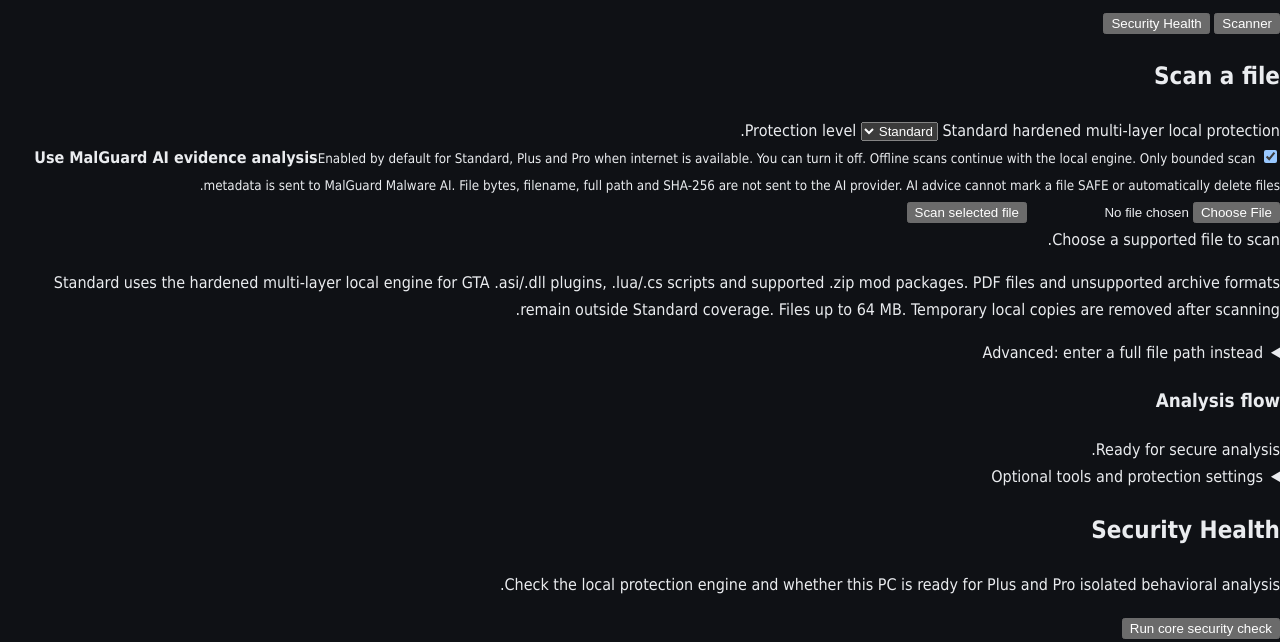
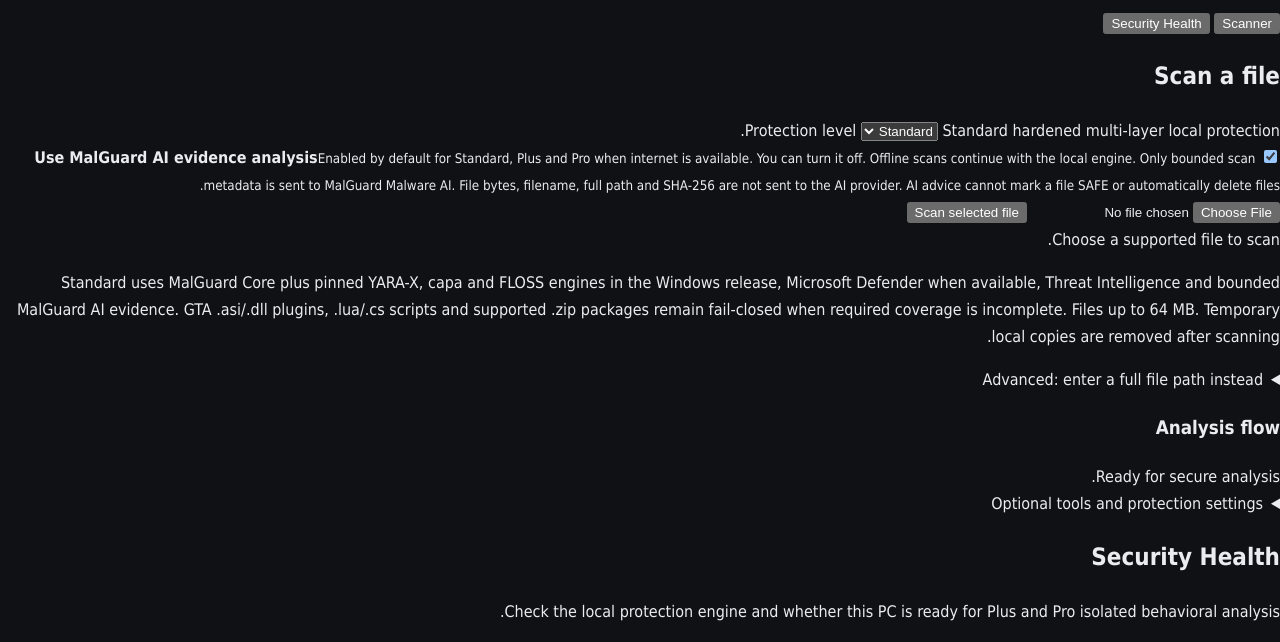
Before and after one commit to MalGuard/malguard-core, a website: page desktop-app/public/index.html in a window 1280 px wide. Shown: the part 133-775 px from the top of the page. Drawn offline with Linux system fonts and the light colour scheme; no server answers.

Commit message:
Multi-engine UI: document real engine stack

```diff
--- a/desktop-app/public/index.html
+++ b/desktop-app/public/index.html
@@ -47,7 +47,7 @@
         <summary>Scan diagnostics</summary>
         <pre id="modelDiagnosticsOut">No diagnostic data yet.</pre>
       </details>
-      <p class="muted">Standard uses the hardened multi-layer local engine for GTA .asi/.dll plugins, .lua/.cs scripts and supported .zip mod packages. PDF files and unsupported archive formats remain outside Standard coverage. Files up to 64 MB. Temporary local copies are removed after scanning.</p>
+      <p class="muted">Standard uses MalGuard Core plus pinned YARA-X, capa and FLOSS engines in the Windows release, Microsoft Defender when available, Threat Intelligence and bounded MalGuard AI evidence. GTA .asi/.dll plugins, .lua/.cs scripts and supported .zip packages remain fail-closed when required coverage is incomplete. Files up to 64 MB. Temporary local copies are removed after scanning.</p>
       <details class="diagnostics"><summary>Advanced: enter a full file path instead</summary><input id="scanPath" aria-label="Full path to a file on this PC" placeholder="C:\Games\GTA V\mods\example.asi"></details>
       <div id="modelFlow">
         <h3 id="modelFlowTitle">Analysis flow</h3>
```
